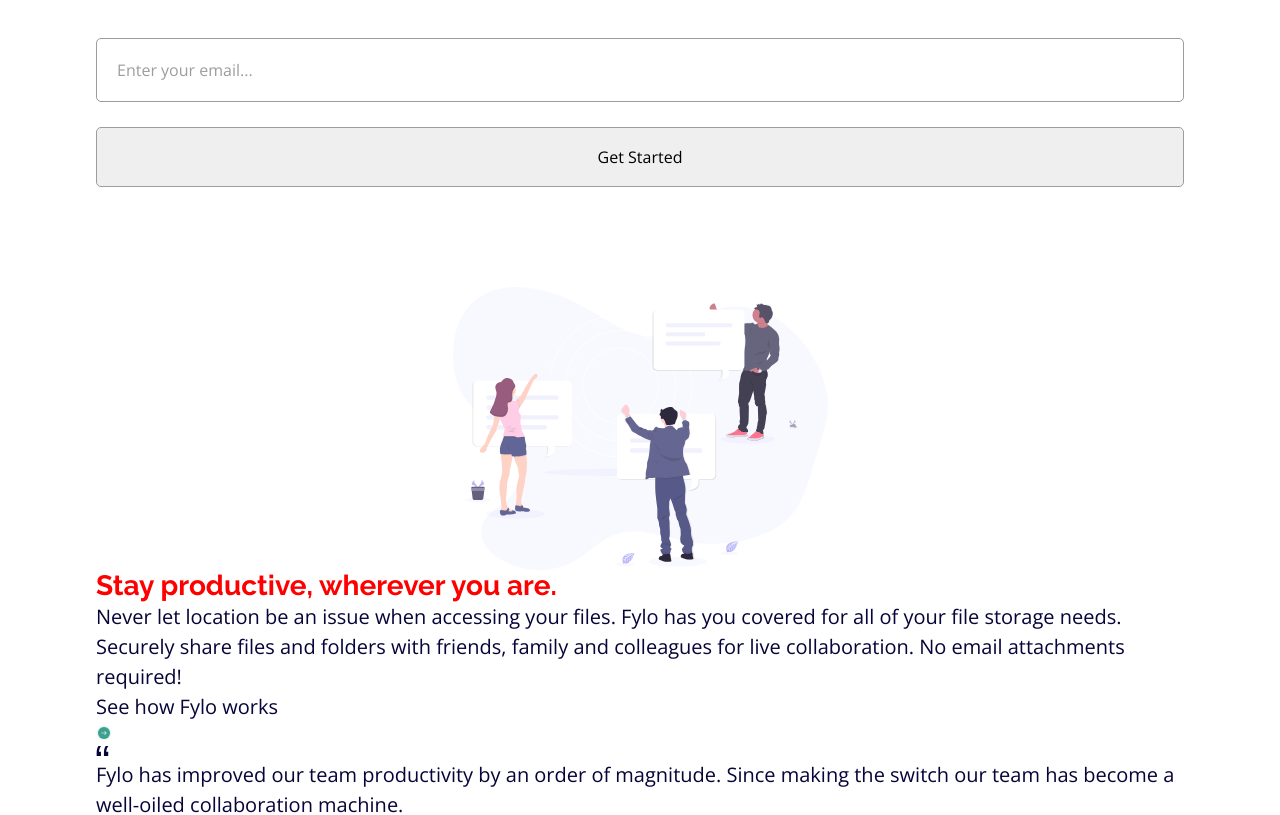
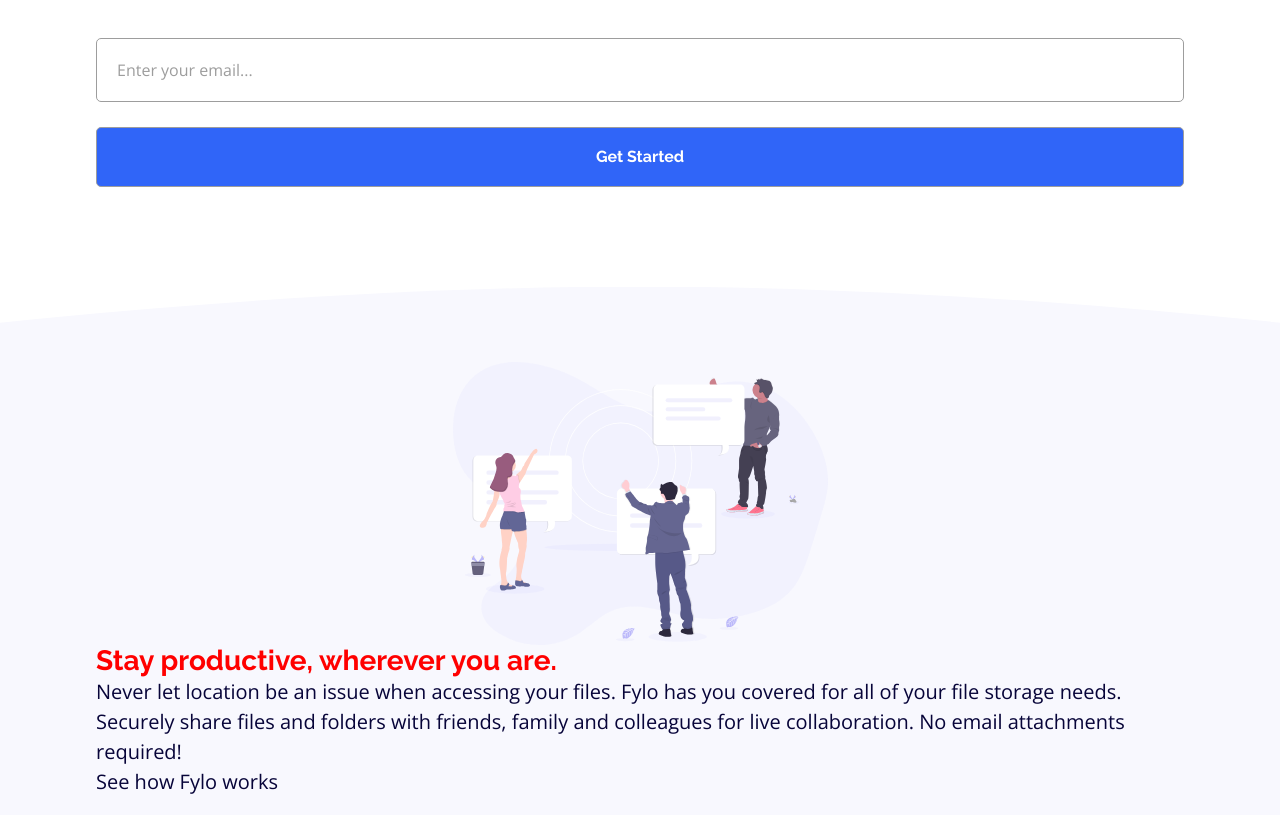
Before and after one commit to mreadv/fylo-landing, a website built with Parcel: page index.html in a window 1280 px wide. Shown: the part 700-1515 px from the top of the page. Built offline with nearby package versions, Linux system fonts and the light colour scheme.

Commit message:
Fixed wave background image in description section.

```diff
--- a/css/main.css
+++ b/css/main.css
@@ -255,6 +255,35 @@ header figure img {
   padding-left: 20px;
 }
 
+#hero .form .input-button {
+  background-color:	#3065f8;
+  color: #ffffff;
+  font-family: 'Raleway', sans-serif;
+  font-weight: 700;
+  display: flex;
+  justify-content: center;
+}
+
+
+
+/* -------- Main - Section "description" ---------*/
+
+
+#description {
+  background: url('../img/bg-curve-mobile.svg') center no-repeat ;
+  background-size: cover;
+  width: 100%;
+}
+
+#description .content-wrapper {
+  width: 85%;
+}
+
+#description figure {
+  padding-top: 75px;
+}
+
+
 
 
 /* ==========================================================================
--- a/index.html
+++ b/index.html
@@ -90,10 +90,13 @@
     </section>
 
     <section id="description">
+      <div class="wave"></div>
       <div class="content-wrapper">
+        <div>
         <figure>
           <img class="illustration" src="img/illustration-2.svg" alt="Vector illustration of three people holding up life-sized chat boxes.">
         </figure>
+        </div>
         <div>
           <h2>
             Stay productive, wherever you are.
@@ -114,8 +117,9 @@
             <img class="icons" src="img/icon-arrow.svg" alt="White arrow in green circle pointing right">
           </figure>
           </div>
+          </div>
 
-        </div>
+
         <div class="testimonial">
           <figure>
             <img class="icons" src="img/icon-quotes.svg" alt="Oversize black opening quotes.">
```
